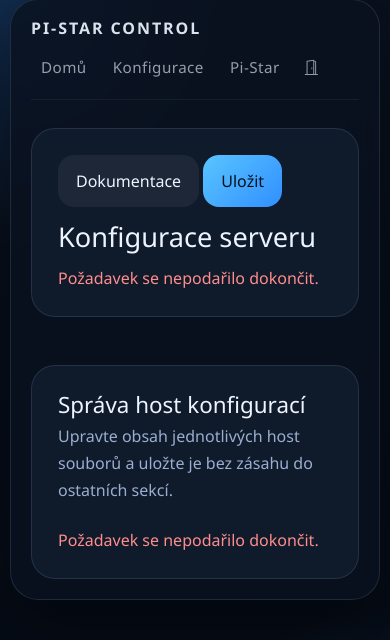
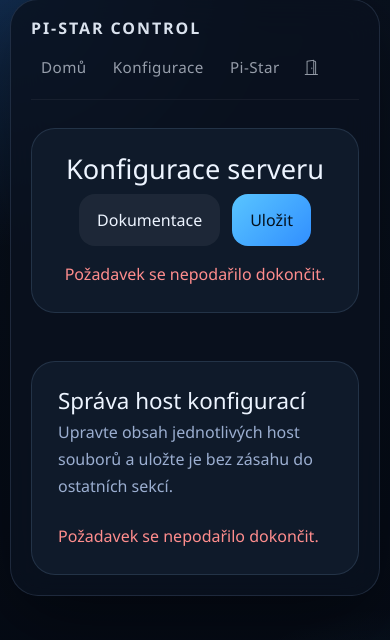
Before and after one commit to ondrahladik/pistar-control, a Python web app: template templates/index.html in a window 390 px wide. Shown: the part 16-656 px from the top of the page. Run offline with Jinja, Linux system fonts and the light colour scheme; the template is opened without the code that fills it, so the values that code supplies are empty.

Commit message:
Refactor intro CSS and center status
Replace specific #configGrid child selectors with simpler .config-intro-* rules to simplify and centralize intro layout. Center-align intro content, headings and actions (including wrapping actions) and add centered #status. Remove redundant mobile overrides for the intro section so the new layout applies consistently across breakpoints.

```diff
--- a/templates/index.html
+++ b/templates/index.html
@@ -145,34 +145,32 @@
         gap: 14px;
     }
 
-    #configGrid > .config-card:first-child .card-body {
+    .config-intro-header {
         display: grid;
         justify-items: center;
+        justify-content: center;
+        text-align: center;
+        gap: 12px;
     }
 
-    #configGrid > .config-card:first-child .config-card-header {
-        width: 100%;
-        justify-self: stretch;
+    .config-intro-heading {
+        flex: initial;
     }
 
-    #configGrid > .config-card:first-child .mb-3,
-    #configGrid > .config-card:first-child .form-check,
-    #configGrid > .config-card:first-child .field-pair {
-        width: min(520px, 100%);
+    .config-intro-actions {
+        display: flex;
+        flex-wrap: wrap;
+        justify-content: center;
+        gap: 12px;
+    }
+
+    #status {
+        text-align: center;
     }
 
     @media (max-width: 900px) {
         .config-grid {
             grid-template-columns: 1fr;
-        }
-
-        .config-intro-header {
-            flex-direction: column;
-            align-items: flex-start;
-        }
-
-        .config-intro-actions {
-            order: -1;
         }
     }
 
```
